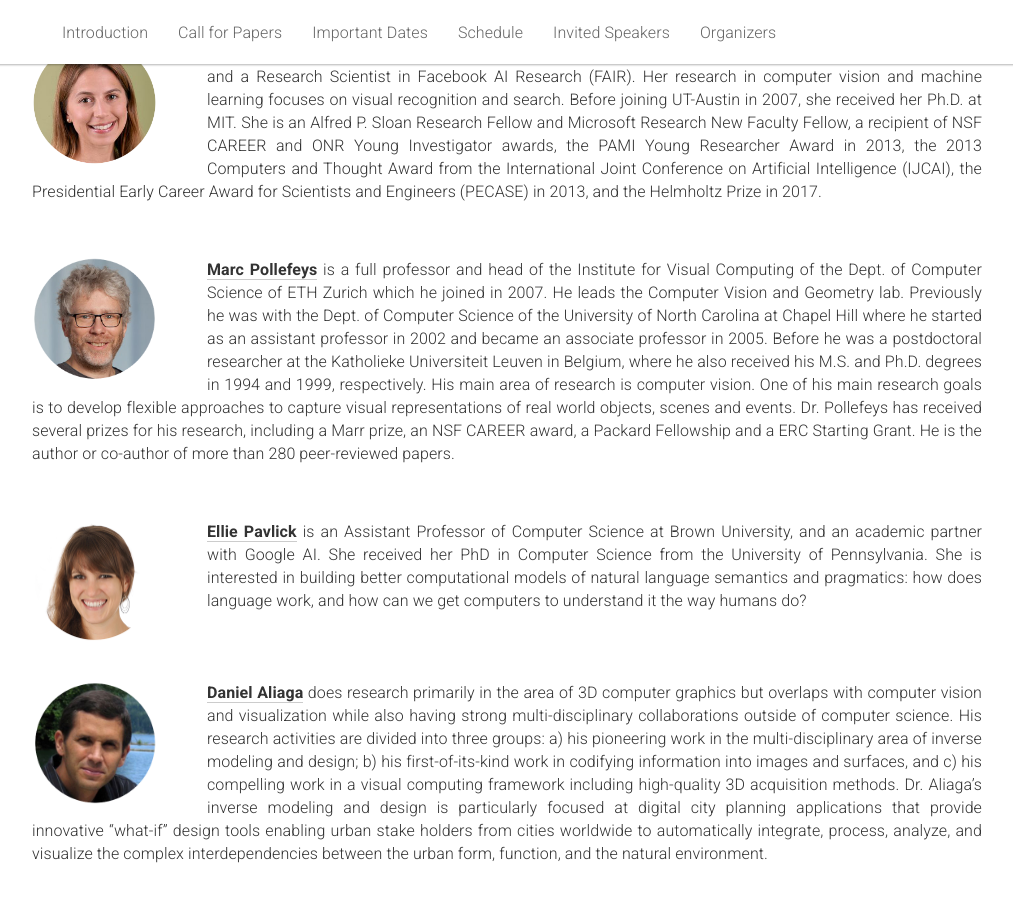
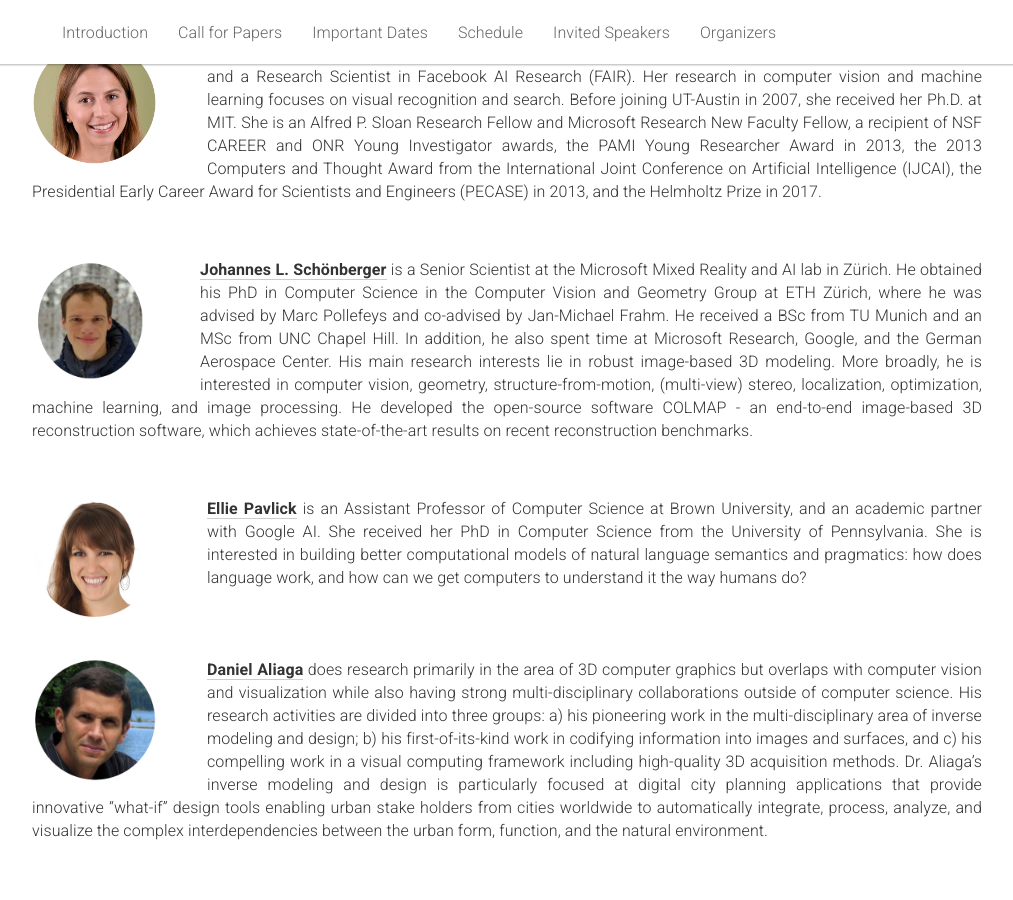
Before and after one commit to 3dscenegen/3dscenegen.github.io, a Jekyll site: the page built from _pages/home.md, in a window 1280 px wide and 900 px high, scrolled down 5020 px. Shown: the whole window, without its empty margins (133-1146 px from the left). Built offline with Jekyll 4.4.1, drawn with Linux system fonts in a browser that asks for light colours; some of the changed text lies outside the part shown.

Commit message:
add Johannes

```diff
--- a/_pages/home.md
+++ b/_pages/home.md
@@ -144,7 +144,7 @@ acknowledgements: ""
           <td>10:05am - 11:00am</td>
         </tr>
         <tr>
-          <td>Invited Talk 3: Marc Pollefeys</td>
+          <td>Invited Talk 3: Johannes L. Schönberger</td>
           <td>11:00am - 11:25am</td>
         </tr>
         <tr>
@@ -407,9 +407,9 @@ acknowledgements: ""
 
 <div class="row">
   <div class="col-md-12">
-    <a href="https://www.inf.ethz.ch/personal/marc.pollefeys/"><img class="people-pic" style="float:left;margin-right:50px;" src="{{ "/static/img/people/pollefeys.png" | prepend:site.baseurl }}"></a>
+    <a href="https://demuc.de/"><img class="people-pic" style="float:left;margin-right:50px;" src="{{ "/static/img/people/johannes.png" | prepend:site.baseurl }}"></a>
     <p>
-      <b><a href="https://www.inf.ethz.ch/personal/marc.pollefeys/">Marc Pollefeys</a></b> is a full professor and head of the Institute for Visual Computing of the Dept. of Computer Science of ETH Zurich which he joined in 2007.  He leads the Computer Vision and Geometry lab.  Previously he was with the Dept. of Computer Science of the University of North Carolina at Chapel Hill where he started as an assistant professor in 2002 and became an associate professor in 2005.  Before he was a postdoctoral researcher at the Katholieke Universiteit Leuven in Belgium, where he also received his M.S. and Ph.D. degrees in 1994 and 1999, respectively. His main area of research is computer vision.  One of his main research goals is to develop flexible approaches to capture visual representations of real world objects, scenes and events. Dr. Pollefeys has received several prizes for his research, including a Marr prize, an NSF CAREER award, a Packard Fellowship and a ERC Starting Grant. He is the author or co-author of more than 280 peer-reviewed papers.
+      <b><a href="https://demuc.de/">Johannes L. Schönberger</a></b> is a Senior Scientist at the Microsoft Mixed Reality and AI lab in Zürich. He obtained his PhD in Computer Science in the Computer Vision and Geometry Group at ETH Zürich, where he was advised by Marc Pollefeys and co-advised by Jan-Michael Frahm. He received a BSc from TU Munich and an MSc from UNC Chapel Hill. In addition, he also spent time at Microsoft Research, Google, and the German Aerospace Center. His main research interests lie in robust image-based 3D modeling. More broadly, he is interested in computer vision, geometry, structure-from-motion, (multi-view) stereo, localization, optimization, machine learning, and image processing. He developed the open-source software COLMAP - an end-to-end image-based 3D reconstruction software, which achieves state-of-the-art results on recent reconstruction benchmarks.
     </p>
   </div>
 </div><br>
```
Also changed, not shown: static/img/people/johannes.png (added).
